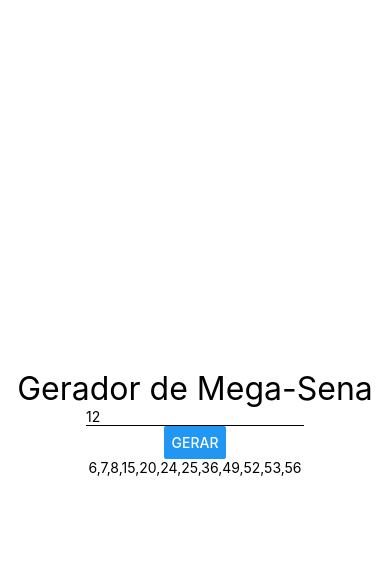
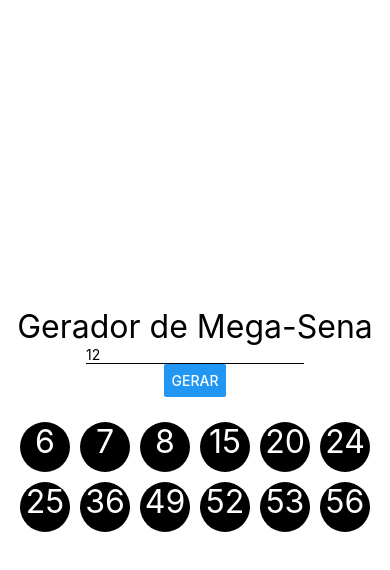
Before and after one commit to gabibecker/ReactNative, a React Native app: screen / in a window 390 px wide. Both pictures are taken after a click on the button "GERAR". Shown: the top 570 px of the page. Built offline with nearby package versions, Linux system fonts and the light colour scheme.

Commit message:
Componente Mega-Sena #03

```diff
--- a/src/components/mega/Mega.tsx
+++ b/src/components/mega/Mega.tsx
@@ -1,7 +1,8 @@
 /* eslint-disable react-native/no-inline-styles */
 import React, {Component} from "react";
-import { Button, Text, TextInput } from "react-native";
+import { Button, Text, TextInput, View } from "react-native";
 import estilo from "../estilo";
+import Numero from "./Numero";
 
 export default class Mega extends Component {
 
@@ -27,6 +28,26 @@
             this.setState({ numeros });
     };
 
+
+    //alternativa de gerar números
+    gerarNumeros2 = () => {
+       const {qtdNumeros} = this.state
+       const numeros = []
+       for(let i = 0; i <qtdNumeros; i++) {
+            numeros.push(this.gerarNumeroNaoContido(numeros))
+       }
+       numeros.sort((a, b) => a - b)
+       this.setState({ numeros });
+    };
+
+    exibirNumeros = () => {
+        const nums = this.state.numeros
+        return nums.map( num => {
+            return <Numero num={num} />
+        })
+    }
+
+
     render () {
         return (
             <>
@@ -42,7 +63,14 @@
                     title= 'Gerar'
                     onPress={this.gerarNumeros}
                 />
-                <Text>{this.state.numeros.join(',')}</Text>
+                <View style={{
+                    marginTop: 20,
+                    flexDirection: 'row',
+                    flexWrap: 'wrap',
+                    justifyContent: 'center'
+                }}>
+                    {this.exibirNumeros()}
+                </View>
             </>
         );
     }
--- /dev/null
+++ b/src/components/mega/Numero.tsx
@@ -0,0 +1,26 @@
+import React from "react";
+import { SafeAreaView, StyleSheet, Text } from "react-native";
+import estilo from "../estilo";
+
+export default ({num}) => {
+    return (
+        <SafeAreaView style ={style.Container}>
+            <Text style={[estilo.fontG, style.Num]}>
+                {num}
+            </Text>
+        </SafeAreaView>
+    )
+}
+
+const style = StyleSheet.create({
+    Container: {
+        height: 50,
+        width: 50,
+        backgroundColor: '#000',
+        margin: 5,
+        borderRadius: 25,
+    },
+    Num: {
+        color: '#FFF'
+    }
+})
```
